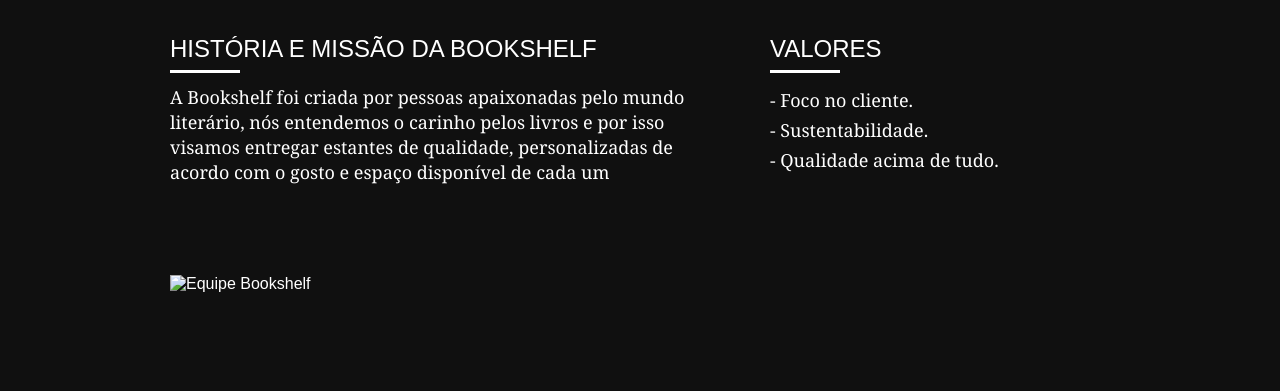
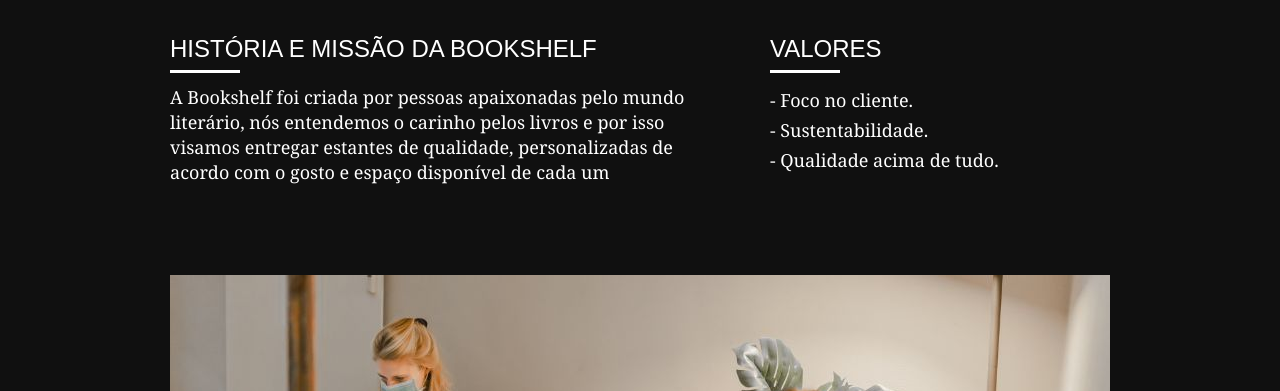
Before and after one commit to Sellenira/Bookshelf, a plain HTML site: page sobre.html in a window 1280 px wide. Shown: the part 264-655 px from the top of the page. Drawn offline with Linux system fonts and the light colour scheme.

Commit message:
Update sobre.html

```diff
--- a/sobre.html
+++ b/sobre.html
@@ -53,7 +53,7 @@
                 </ul>
             </div>
             <div class="grid-16 equipe">
-              <img src="../code/img/sobre/trabalhando.jpg" alt="Equipe Bookshelf">
+              <img src="../img/sobre/trabalhando.jpg" alt="Equipe Bookshelf">
             </div>
     </section>
 
```
